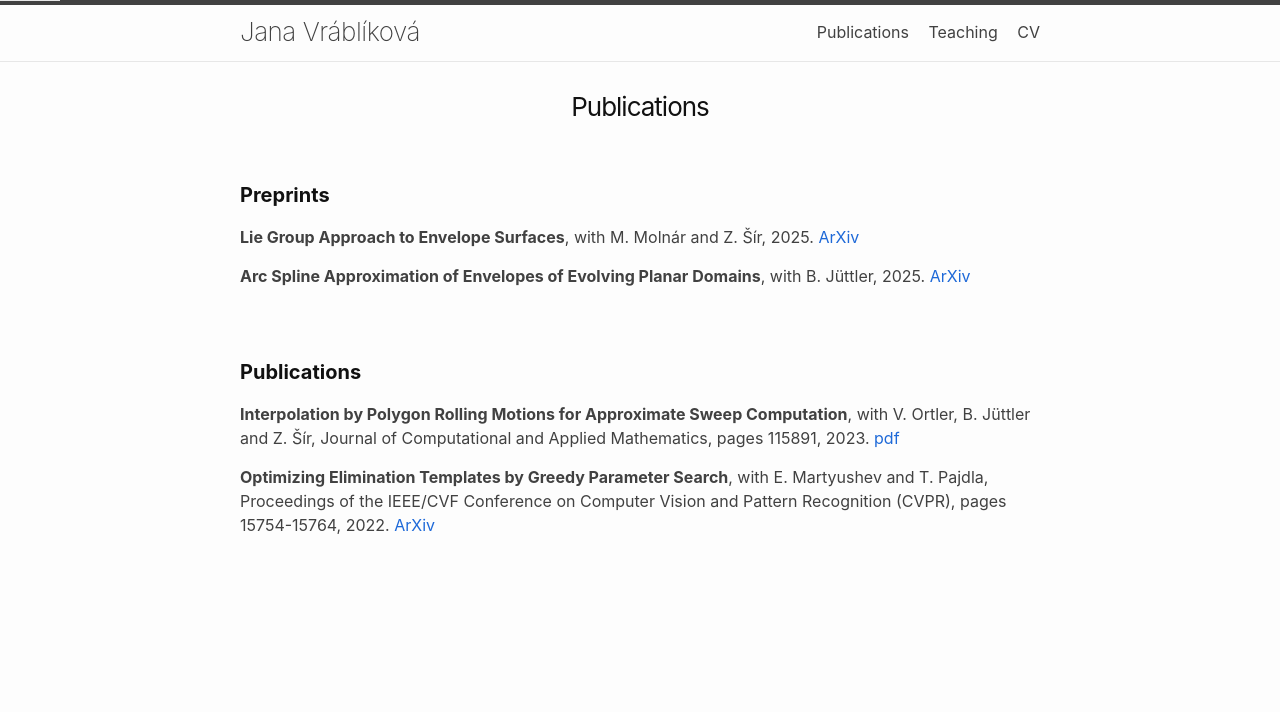
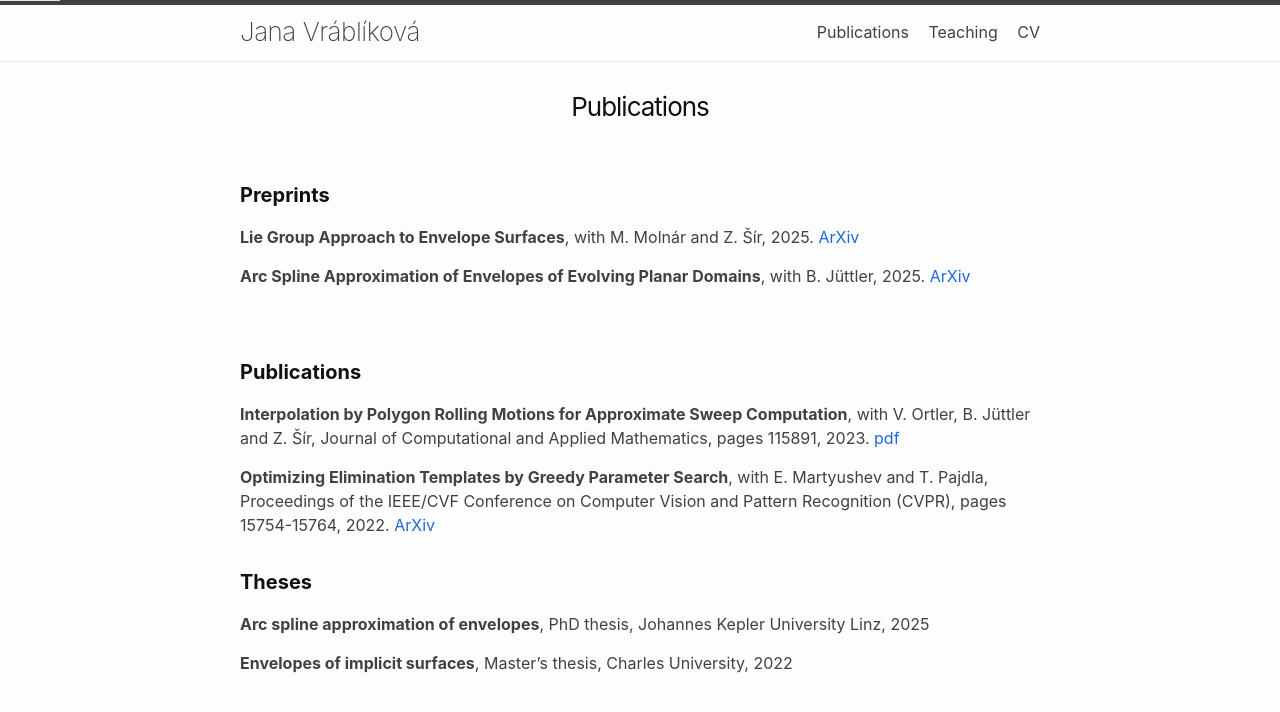
Before and after one commit to JanaVrablikova/janavrablikova.github.io, a Jekyll site: the page built from 01publications.markdown, in a window 1280 px wide. Shown: the top 712 px of the page. Built offline with Jekyll 4.4.1, drawn with Linux system fonts in a browser that asks for light colours; nearby versions of some CDN libraries.

Commit message:
Update 01publications.markdown

```diff
--- a/01publications.markdown
+++ b/01publications.markdown
@@ -24,3 +24,9 @@ longname: Publications
 
 **Discrete Connections on Triangle Meshes**, In Proceeding of Slovak-Czech Conference on Geometry and Graphics 2019, pages 197-202, Plzeň, 2019.
 -->
+
+#### **Theses**
+
+**Arc spline approximation of envelopes**, PhD thesis, Johannes Kepler University Linz, 2025
+
+**Envelopes of implicit surfaces**, Master’s thesis, Charles University, 2022
```
